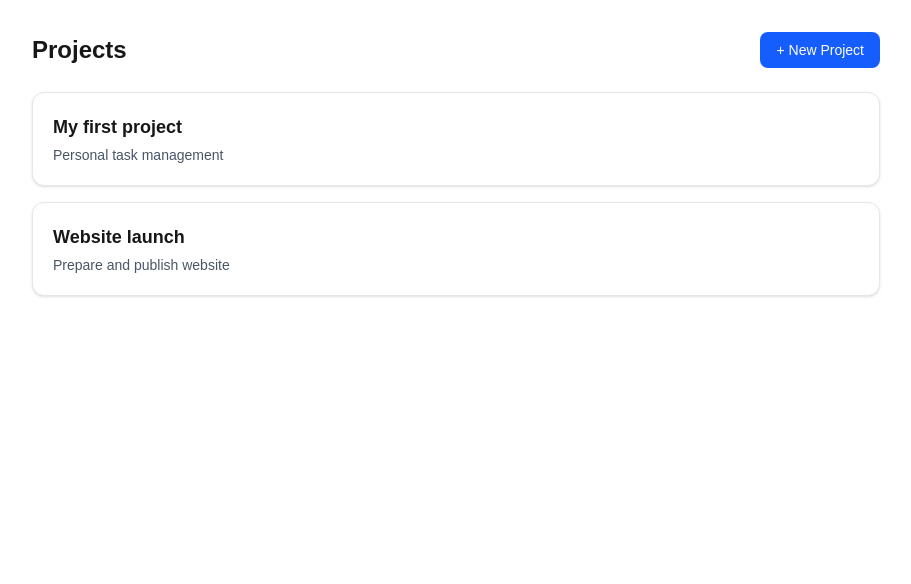
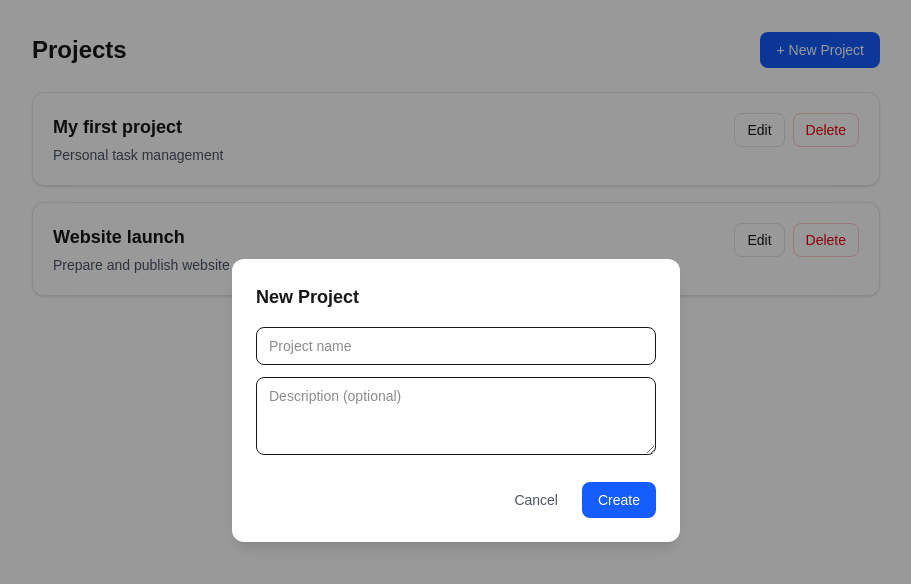
Before and after one commit to ryoichiben/project-manager-app, a Next.js app: page /projects in a window 1280 px wide. Both pictures are taken after a click on the button "+ New Project". Shown: the top 584 px of the page, without its empty margins (184-1095 px from the left). Built offline with nearby package versions, Linux system fonts and the light colour scheme.

Commit message:
add edit and delete for projects

```diff
--- a/app/projects/page.tsx
+++ b/app/projects/page.tsx
@@ -1,42 +1,202 @@
-// app/projects/page.tsx
+"use client";
+
+import { useMemo, useState } from "react";
+
 type Project = {
   id: string;
   name: string;
   description?: string;
 };
 
-const projects: Project[] = [
+type ModalMode = "create" | "edit";
+
+export default function ProjectsPage() {
+  const [projects, setProjects] = useState<Project[]>([
     { id: "p1", name: "My first project", description: "Personal task management" },
     { id: "p2", name: "Website launch", description: "Prepare and publish website" },
-];
+  ]);
 
-export default function ProjectsPage() {
+  const [open, setOpen] = useState(false);
+  const [mode, setMode] = useState<ModalMode>("create");
+  const [editingId, setEditingId] = useState<string | null>(null);
+
+  const [name, setName] = useState("");
+  const [description, setDescription] = useState("");
+
+  const editingProject = useMemo(
+    () => projects.find((p) => p.id === editingId) ?? null,
+    [projects, editingId]
+  );
+
+  const closeModal = () => {
+    setOpen(false);
+    setEditingId(null);
+    setName("");
+    setDescription("");
+    setMode("create");
+  };
+
+  const openCreate = () => {
+    setMode("create");
+    setEditingId(null);
+    setName("");
+    setDescription("");
+    setOpen(true);
+  };
+
+  const openEdit = (p: Project) => {
+    setMode("edit");
+    setEditingId(p.id);
+    setName(p.name);
+    setDescription(p.description ?? "");
+    setOpen(true);
+  };
+
+  const upsertProject = () => {
+    if (!name.trim()) return;
+
+    if (mode === "create") {
+      setProjects((prev) => [
+        ...prev,
+        { id: crypto.randomUUID(), name: name.trim(), description: description.trim() || undefined },
+      ]);
+      closeModal();
+      return;
+    }
+
+    // edit
+    if (!editingId) return;
+    setProjects((prev) =>
+      prev.map((p) =>
+        p.id === editingId
+          ? { ...p, name: name.trim(), description: description.trim() || undefined }
+          : p
+      )
+    );
+    closeModal();
+  };
+
+  const deleteProject = (id: string) => {
+    const p = projects.find((x) => x.id === id);
+    const ok = window.confirm(`Delete "${p?.name ?? "this project"}"? This cannot be undone.`);
+    if (!ok) return;
+    setProjects((prev) => prev.filter((x) => x.id !== id));
+  };
+
   return (
     <main>
       {/* Header */}
       <div className="flex items-center justify-between mb-6">
         <h1 className="text-2xl font-bold">Projects</h1>
-        <button className="rounded-lg bg-blue-600 px-4 py-2 text-sm font-medium text-white hover:bg-blue-700">
+        <button
+          onClick={openCreate}
+          className="rounded-lg bg-blue-600 px-4 py-2 text-sm font-medium text-white hover:bg-blue-700"
+        >
           + New Project
         </button>
       </div>
 
-      {/* Project list */}
+      {/* Empty state */}
+      {projects.length === 0 ? (
+        <div className="rounded-xl border border-dashed border-gray-300 bg-white p-8 text-center">
+          <p className="text-gray-700 font-medium">No projects yet</p>
+          <p className="mt-1 text-sm text-gray-500">Create your first project to get started.</p>
+          <button
+            onClick={openCreate}
+            className="mt-4 rounded-lg bg-blue-600 px-4 py-2 text-sm font-medium text-white hover:bg-blue-700"
+          >
+            + New Project
+          </button>
+        </div>
+      ) : (
         <div className="grid gap-4">
           {projects.map((p) => (
             <div
               key={p.id}
-            className="rounded-xl border border-gray-200 bg-white p-5 shadow-sm hover:shadow transition"
+              className="rounded-xl border border-gray-200 bg-white p-5 shadow-sm"
             >
-            <h2 className="text-lg font-semibold">{p.name}</h2>
+              <div className="flex items-start justify-between gap-4">
+                <div className="min-w-0">
+                  <h2 className="text-lg font-semibold truncate">{p.name}</h2>
                   {p.description && (
-              <p className="mt-1 text-sm text-gray-600">
-                {p.description}
-              </p>
+                    <p className="mt-1 text-sm text-gray-600">{p.description}</p>
                   )}
+                </div>
+
+                <div className="flex items-center gap-2 shrink-0">
+                  <button
+                    onClick={() => openEdit(p)}
+                    className="rounded-lg border border-gray-200 px-3 py-1.5 text-sm hover:bg-gray-50"
+                  >
+                    Edit
+                  </button>
+                  <button
+                    onClick={() => deleteProject(p.id)}
+                    className="rounded-lg border border-red-200 px-3 py-1.5 text-sm text-red-600 hover:bg-red-50"
+                  >
+                    Delete
+                  </button>
+                </div>
+              </div>
             </div>
           ))}
         </div>
+      )}
+
+      {/* Modal */}
+      {open && (
+        <div
+          className="fixed inset-0 z-50 flex items-center justify-center bg-black/40 p-4"
+          onMouseDown={(e) => {
+            // backdrop click to close
+            if (e.target === e.currentTarget) closeModal();
+          }}
+        >
+          <div className="w-full max-w-md rounded-xl bg-white p-6 shadow-lg">
+            <h2 className="text-lg font-bold mb-4">
+              {mode === "create" ? "New Project" : "Edit Project"}
+            </h2>
+
+            {mode === "edit" && !editingProject ? (
+              <p className="text-sm text-gray-600">This project no longer exists.</p>
+            ) : (
+              <>
+                <div className="space-y-3">
+                  <input
+                    type="text"
+                    placeholder="Project name"
+                    value={name}
+                    onChange={(e) => setName(e.target.value)}
+                    className="w-full rounded-lg border px-3 py-2 text-sm focus:outline-none focus:ring-2 focus:ring-blue-500"
+                  />
+                  <textarea
+                    placeholder="Description (optional)"
+                    value={description}
+                    onChange={(e) => setDescription(e.target.value)}
+                    className="w-full rounded-lg border px-3 py-2 text-sm focus:outline-none focus:ring-2 focus:ring-blue-500"
+                    rows={3}
+                  />
+                </div>
+
+                <div className="mt-5 flex justify-end gap-2">
+                  <button
+                    onClick={closeModal}
+                    className="rounded-lg px-4 py-2 text-sm text-gray-600 hover:bg-gray-100"
+                  >
+                    Cancel
+                  </button>
+                  <button
+                    onClick={upsertProject}
+                    className="rounded-lg bg-blue-600 px-4 py-2 text-sm text-white hover:bg-blue-700"
+                  >
+                    {mode === "create" ? "Create" : "Save"}
+                  </button>
+                </div>
+              </>
+            )}
+          </div>
+        </div>
+      )}
     </main>
   );
 }
```
Lines whose indentation alone changed are shown as unchanged.
